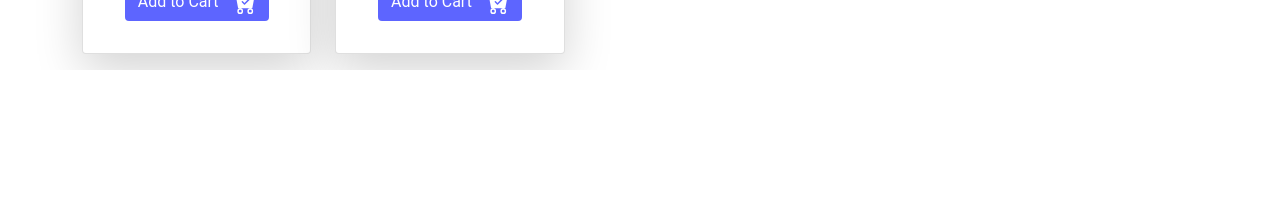
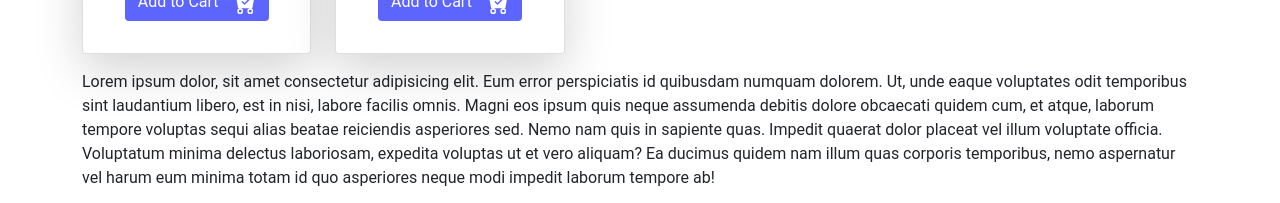
Before and after one commit to provashish95/sunglass-store, a React (Create React App) app: page / in a window 1280 px wide. Shown: the part 1678-1881 px from the top of the page. Before the commit the page ends 1748 px from the top, so only its background shows below. Built offline with nearby package versions, Linux system fonts and the light colour scheme.

Commit message:
added description component and changed website tilte

```diff
--- a/public/index.html
+++ b/public/index.html
@@ -26,7 +26,7 @@
   <link href="https://cdn.jsdelivr.net/npm/bootstrap@5.1.3/dist/css/bootstrap.min.css" rel="stylesheet"
     integrity="sha384-1BmE4kWBq78iYhFldvKuhfTAU6auU8tT94WrHftjDbrCEXSU1oBoqyl2QvZ6jIW3" crossorigin="anonymous">
 
-  <title>React App</title>
+  <title>Sunglass Store</title>
 </head>
 
 <body>
--- a/src/App.js
+++ b/src/App.js
@@ -5,6 +5,7 @@ import Product from './components/Product/Product';
 import Cart from './components/Cart/Cart';
 import SingleProduct from './components/SingleProduct/SingleProduct';
 import { BiReset, BiSelectMultiple } from 'react-icons/bi';
+import Description from './components/Description/Description';
 
 
 function App() {
@@ -56,8 +57,6 @@ function App() {
   }
 
 
-
-
   return (
     <div className="App">
       <Header></Header>
@@ -90,7 +89,11 @@ function App() {
           </div>
         </div>
       </div>
-    </div >
+
+      <div className="container">
+        <Description></Description>
+      </div>
+    </div>
   );
 }
 
--- /dev/null
+++ b/src/components/Description/Description.js
@@ -0,0 +1,14 @@
+import React from 'react';
+import './Description.css';
+
+const Description = () => {
+    return (
+        <div className="row">
+            <div className="col">
+                <p>Lorem ipsum dolor, sit amet consectetur adipisicing elit. Eum error perspiciatis id quibusdam numquam dolorem. Ut, unde eaque voluptates odit temporibus sint laudantium libero, est in nisi, labore facilis omnis. Magni eos ipsum quis neque assumenda debitis dolore obcaecati quidem cum, et atque, laborum tempore voluptas sequi alias beatae reiciendis asperiores sed. Nemo nam quis in sapiente quas. Impedit quaerat dolor placeat vel illum voluptate officia. Voluptatum minima delectus laboriosam, expedita voluptas ut et vero aliquam? Ea ducimus quidem nam illum quas corporis temporibus, nemo aspernatur vel harum eum minima totam id quo asperiores neque modi impedit laborum tempore ab!</p>
+            </div>
+        </div>
+    );
+};
+
+export default Description;
```
Also changed, not shown: src/components/Description/Description.css (added).
